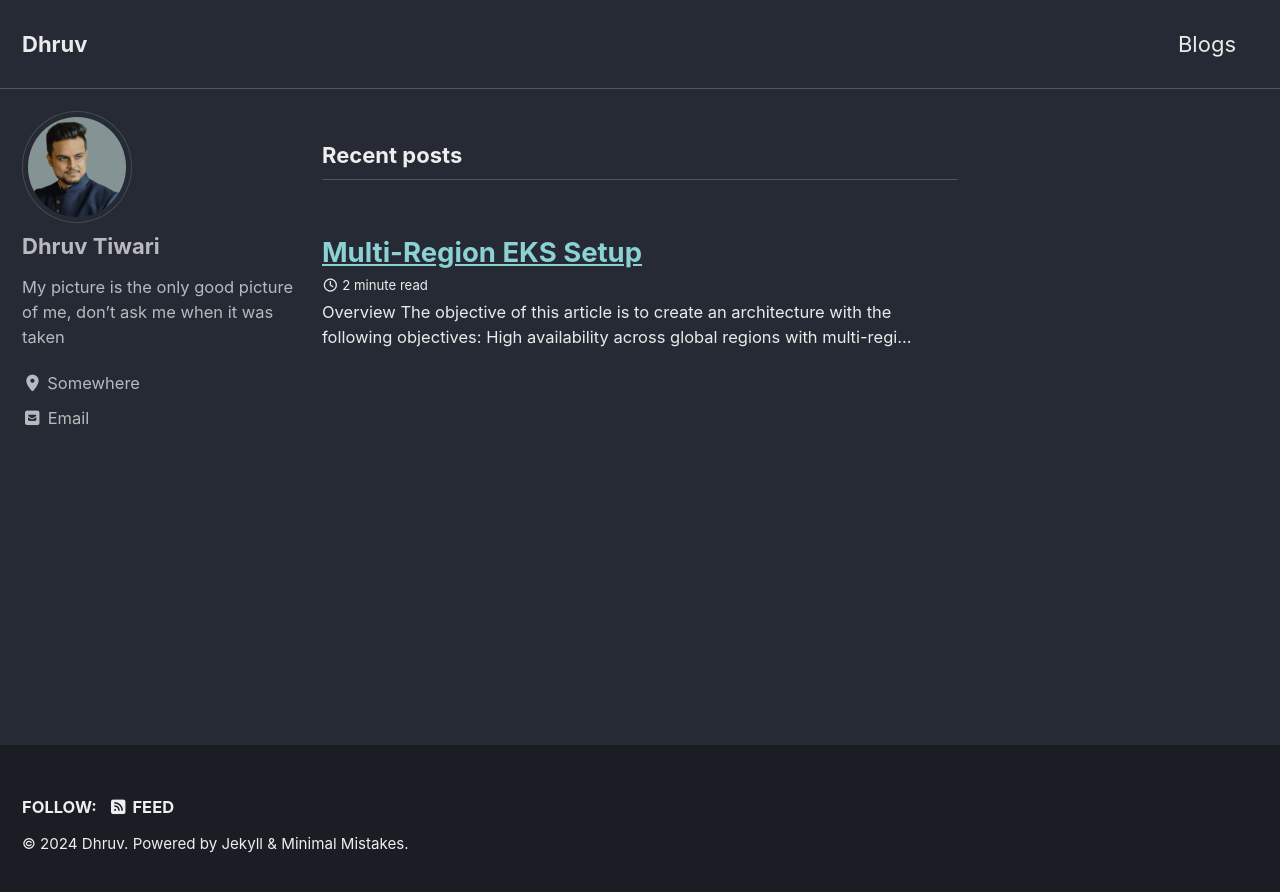
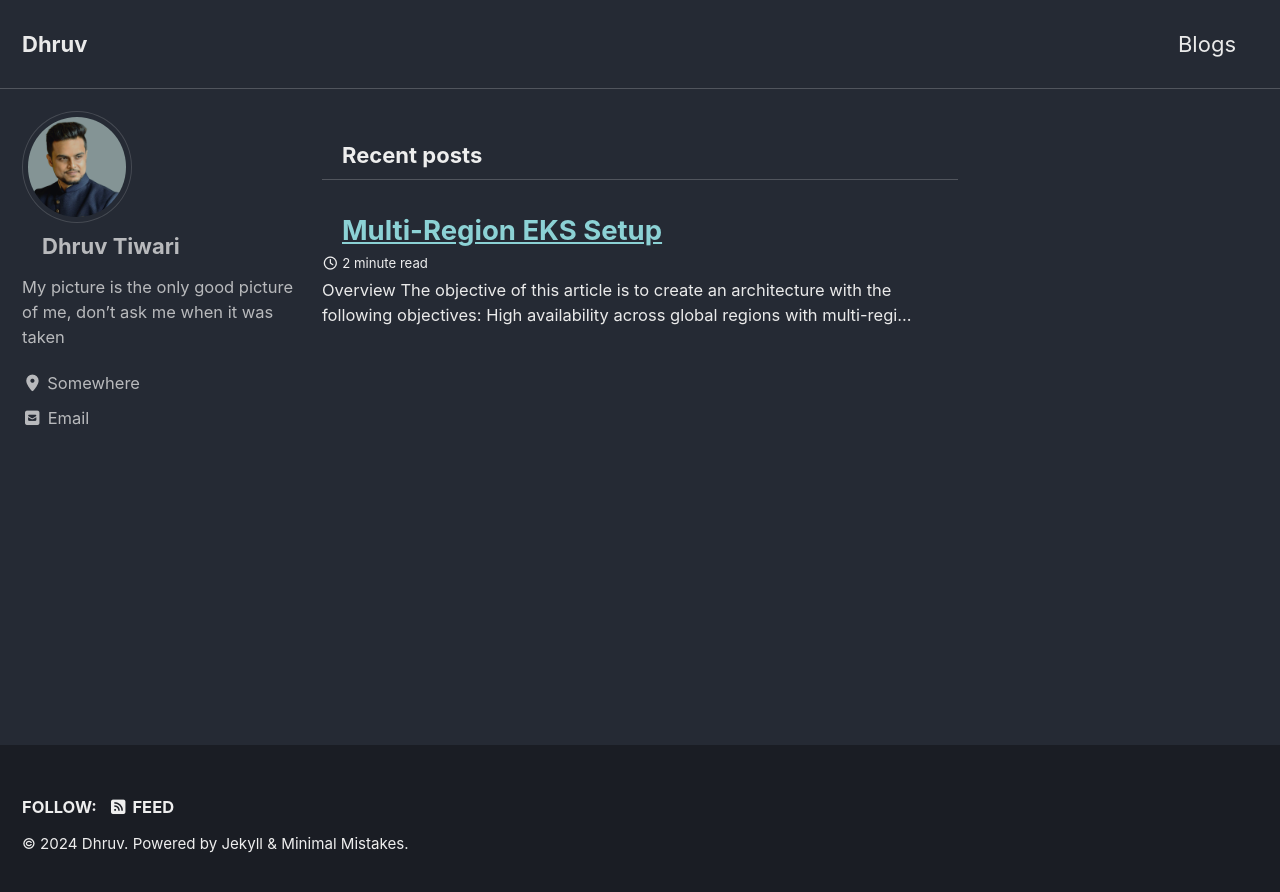
Before and after one commit to dhruv9115/dhruv-tiwari, a Jekyll site: the page built from index.html, in a window 1280 px wide. Shown: the top 892 px of the page. Built offline with Jekyll 4.4.1, drawn with Linux system fonts in a browser that asks for light colours; cached includes are drawn as plain includes; the list of posts is cut into pages by our own code.

Commit message:
feat: add spacing

```diff
--- a/assets/css/main.scss
+++ b/assets/css/main.scss
@@ -7,3 +7,15 @@ search: false
 
 @import "minimal-mistakes/skins/{{ site.minimal_mistakes_skin | default: 'default' }}"; // skin
 @import "minimal-mistakes"; // main partials
+/* Add spacing to headings */
+h1, h2, h3, h4, h5, h6 {
+    margin-top: 1.5rem; /* Adds space above the heading */
+    margin-bottom: 1rem; /* Adds space below the heading */
+    padding-left: 20px; /* Adds space on the left side */
+    padding-right: 20px; /* Adds space on the right side */
+}
+
+/* Add padding to the entire content */
+.post-content {
+    padding: 20px; /* Adds space around the content */
+}
```
